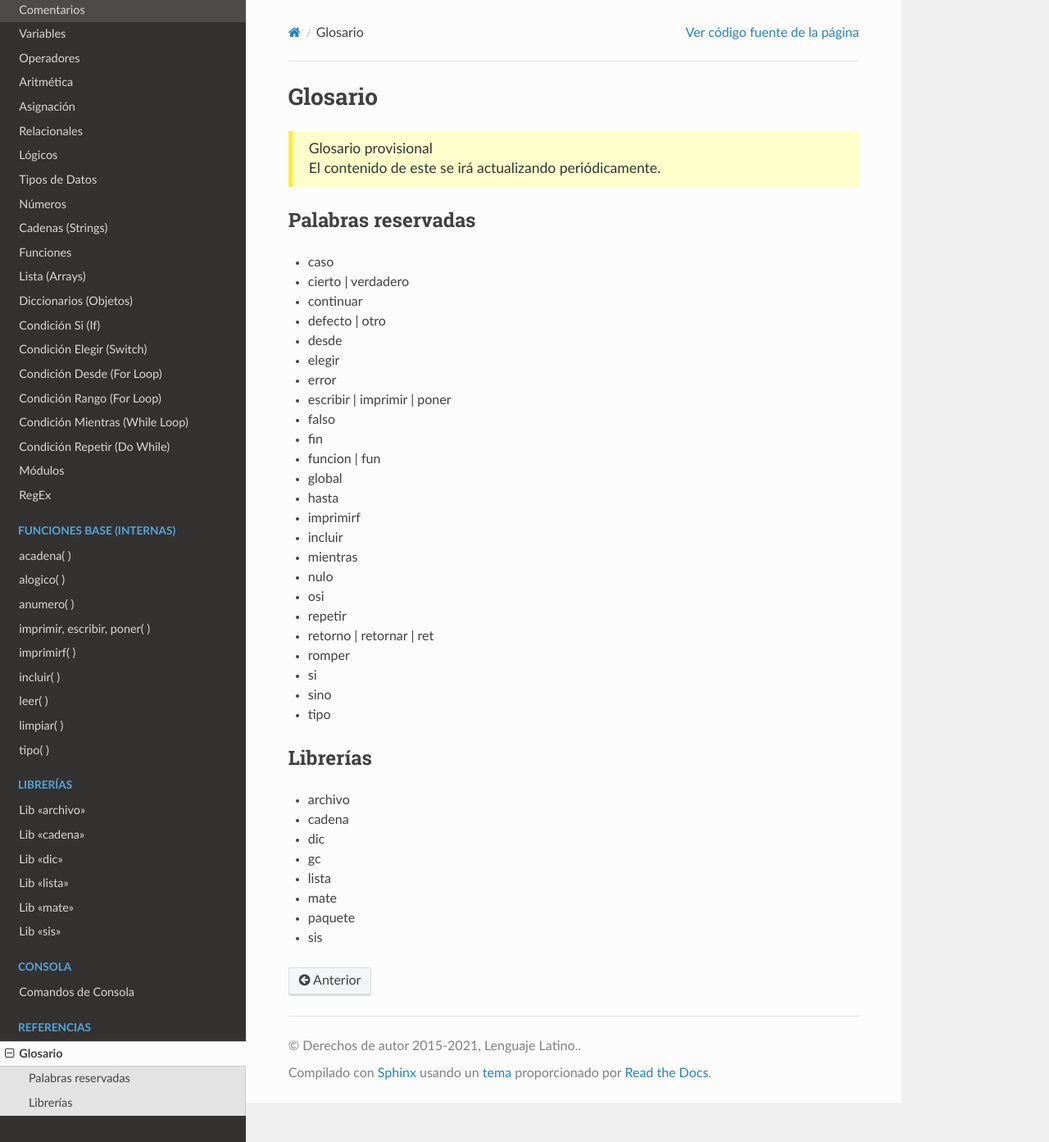
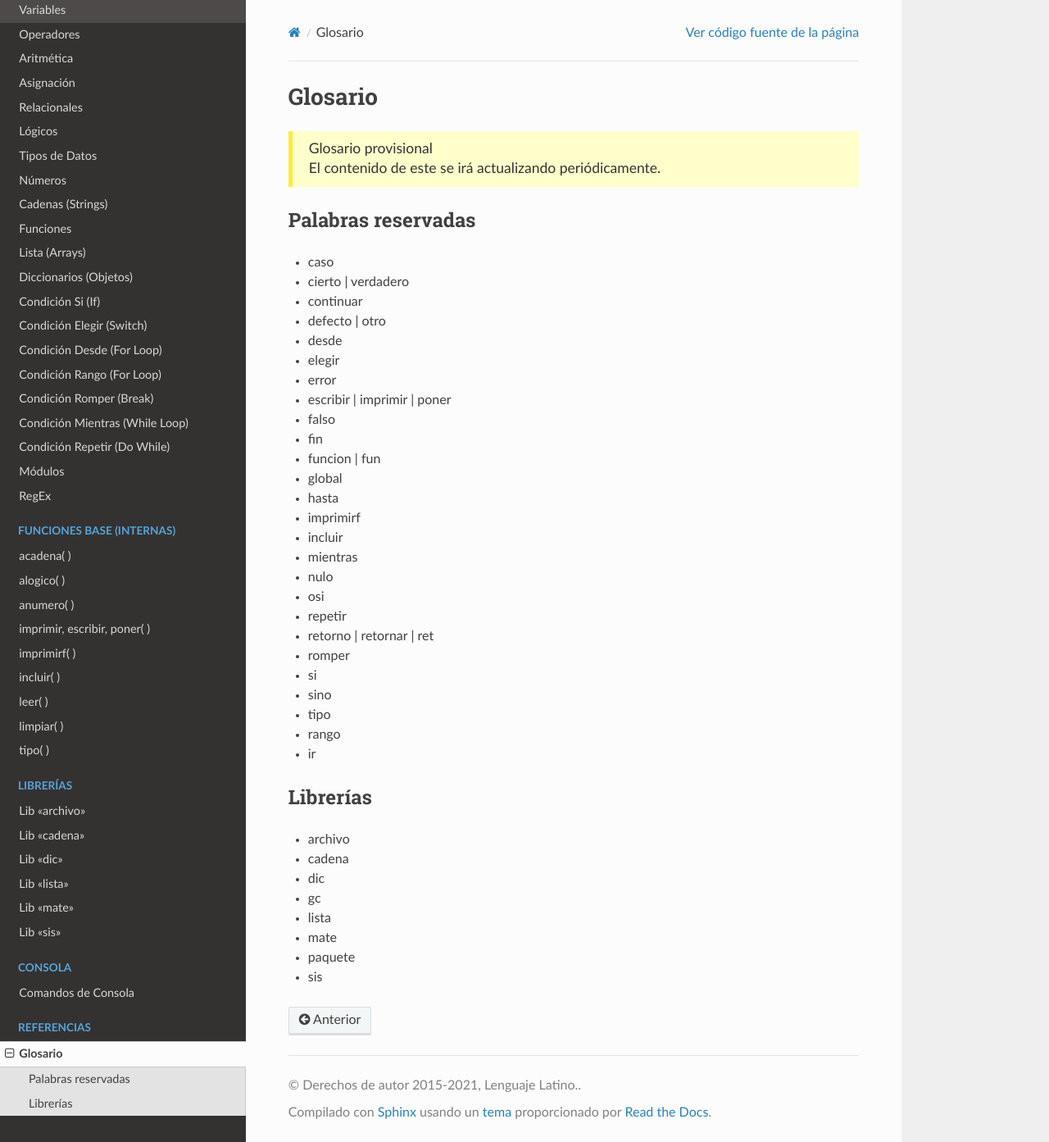
Before and after one commit to LatinoDocs/Manual-Latino, a Sphinx documentation site: the page built from docs/latGlosario.rst, in a window 1280 px wide and 1393 px high. Shown: the whole window at 82% size. Built offline with Sphinx 7.4.7 and the Read the Docs theme 2.0.0, drawn with Linux system fonts in a browser that asks for light colours; comment, search, counter and statistics services are not loaded.

Commit message:
Se agrega documentación para condición romper

```diff
--- a/docs/index.rst
+++ b/docs/index.rst
@@ -199,6 +199,7 @@
    sintaxis/Condicion-Elegir
    sintaxis/Condicion-Desde
    sintaxis/Condicion-Rango
+   sintaxis/Condicion-Romper
    sintaxis/Condicion-Mientras
    sintaxis/Condicion-Repetir
    sintaxis/Modulo
--- a/docs/latGlosario.rst
+++ b/docs/latGlosario.rst
@@ -40,6 +40,8 @@
 * si
 * sino
 * tipo
+* rango
+* ir
 
 Librerías
 ----------
```
